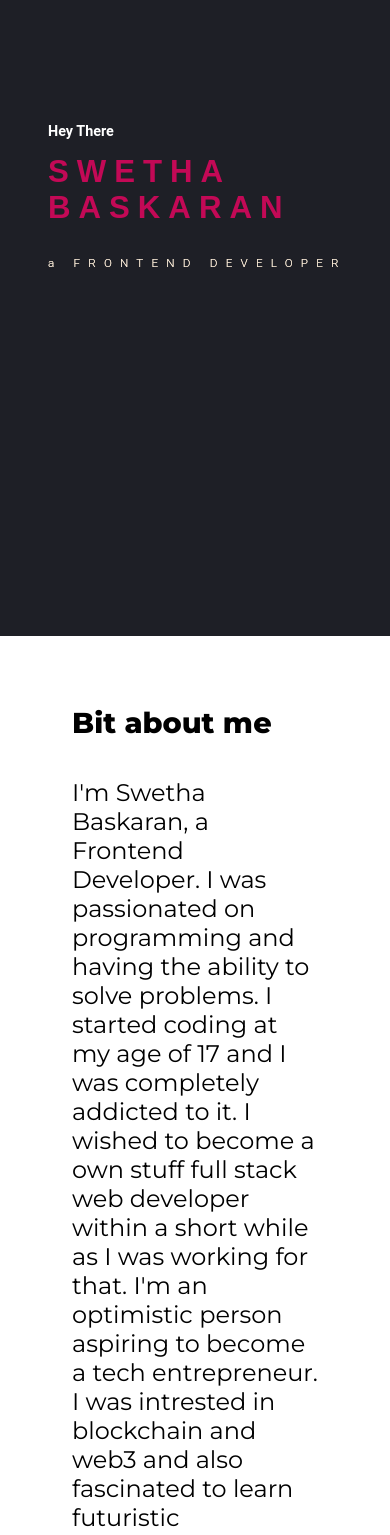
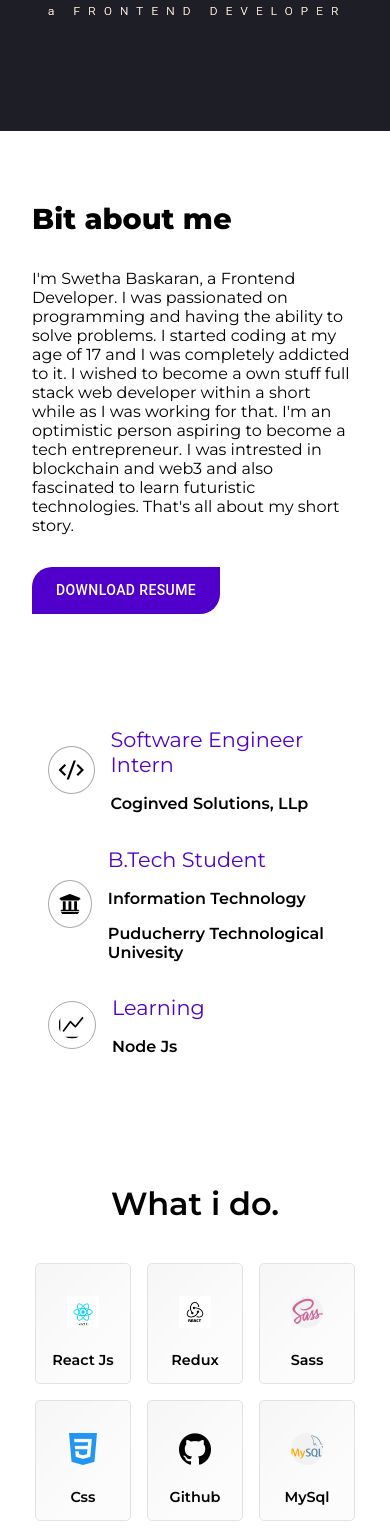
Before and after one commit to Swetha-Baskaran/portfolio2.0, a Next.js app: page / in a window 390 px wide. Shown: the part 240-1775 px from the top of the page. Built offline with nearby package versions, Linux system fonts and the light colour scheme.

Commit message:
mobile ui changes

```diff
--- a/views/HeroPage/style.module.scss
+++ b/views/HeroPage/style.module.scss
@@ -79,11 +79,12 @@
 	}
 }
 @media (max-width: 450px){
+	.nav{
+		height: auto;
+		padding: 5rem 0;
+	}
 	.m{
 		font-size: 3vw;
-	}
-	.nav{
-		padding: 0;
 	}
 	.nav .title,
 	.slider .title {
--- a/views/about/style.module.scss
+++ b/views/about/style.module.scss
@@ -46,12 +46,12 @@
 			display: flex;
 			align-items: center;
 			color: #000;
-      h2{
+			h2 {
 				font-size: 1.7rem;
 				font-weight: 400;
 				color: #5000ca;
 			}
-      p{
+			p {
 				font-size: 1rem;
 				font-weight: 600;
 			}
@@ -78,7 +78,7 @@
 					font-size: 6rem;
 					margin: 0 2rem 0 0;
 				}
-        h2{
+				h2 {
 					font-size: 2rem;
 				}
 			}
@@ -107,3 +107,28 @@
 		}
 	}
 }
+
+@media (max-width: 650px) {
+	.about-hold {
+		padding: 2rem 0rem 2rem 0rem;
+		.qualification {
+			padding: 4rem 2rem 4rem 3rem;
+			.description {
+				.icon {
+					font-size: 3rem;
+					margin: 0 1rem 0 0;
+				}
+				h2 {
+					font-size: 1.3rem;
+				}
+			}
+		}
+		.about-me {
+			margin: 2rem;
+			padding: 0;
+			.about-content{
+				font-size: 1rem;
+			}
+		}
+	}
+}
--- a/views/projects/Card.jsx
+++ b/views/projects/Card.jsx
@@ -10,9 +10,14 @@ import classes from "./style.module.scss";
 
 const IndividualProject = () => {
 	return (
-		<Card sx={{ maxWidth: 360 }} className={classes["individual-card"]}>
+		// <Card sx={{ maxWidth: 360 }} className={classes["individual-card"]}>
+		<Card sx={{ maxWidth: 360 }} className={classes["individual-card"]} style={customStyle.individualCard}>
 			<div className={classes["card-img-hold"]}>
-				<img src="/assets/gatsby-hospital-landing-page.png" alt="" className={classes["card-img"]} />
+				<img
+					src='/assets/gatsby-hospital-landing-page.png'
+					alt=''
+					className={classes["card-img"]}
+				/>
 				<div className={classes["link-btns"]}>
 					<FiGithub className={classes["btns"]} />
 					<RiExternalLinkFill className={classes["btns"]} />
@@ -33,15 +38,22 @@ const IndividualProject = () => {
 					<span>js</span>
 				</p>
 			</CardContent>
-			<CardContent>
+			{/* <CardContent>
 				<Typography variant='body2'>
 					This impressive paella is a perfect party dish and a fun meal to, if you like.
 				</Typography>
-			</CardContent>
+			</CardContent> */}
 		</Card>
 	);
 };
 
 export default IndividualProject;
 
-const customStyle = {};
+const customStyle = {
+	individualCard: {
+		margin: "2rem",
+		borderRadius: "30px 0 30px 0",
+		boxShadow: "rgba(149, 157, 165, 0.2) 0px 8px 24px",
+		border: "0.2px solid #8080802c",
+	},
+};
--- a/views/projects/style.module.scss
+++ b/views/projects/style.module.scss
@@ -14,10 +14,6 @@
 }
 
 .individual-card {
-	margin: 2rem;
-	border-radius: 30px 0 30px 0;
-	box-shadow: rgba(149, 157, 165, 0.2) 0px 8px 24px;
-	border: 0.2px solid #8080802c;
 	.card-title{
 		text-align: center;
 		font-size: 1.5rem;
@@ -99,3 +95,11 @@
 		}
 	}
 }
+
+@media (max-width: 550px){
+	.individual-card{
+		.card-img-hold{
+			height: 9rem;
+		}
+	}
+}
--- a/views/skills/style.module.scss
+++ b/views/skills/style.module.scss
@@ -5,7 +5,7 @@
 		align-items: center;
 		padding: 2rem 20rem;
 		.skill-card {
-            overflow: hidden;
+			overflow: hidden;
 			position: relative;
 			cursor: pointer;
 			width: max-content;
@@ -18,7 +18,7 @@
 			height: max-content;
 			margin: 1rem;
 			border-radius: 5px;
-            border: 1px solid rgba(0, 0, 0, 0.114);
+			border: 1px solid rgba(0, 0, 0, 0.114);
 			.img {
 				width: 80%;
 				height: 80%;
@@ -51,3 +51,18 @@
 		}
 	}
 }
+
+@media (max-width: 550px) {
+	.skill-hold {
+		.skill-card-hold {
+			.skill-card {
+				padding: 1.5rem 0 0 0;
+				width: 6rem;
+				.img {
+					width: 2rem;
+					height: 2rem;
+				}
+			}
+		}
+	}
+}
```
Also changed, not shown: views/projects/customize.css (deleted). Lines whose indentation alone changed are shown as unchanged.
